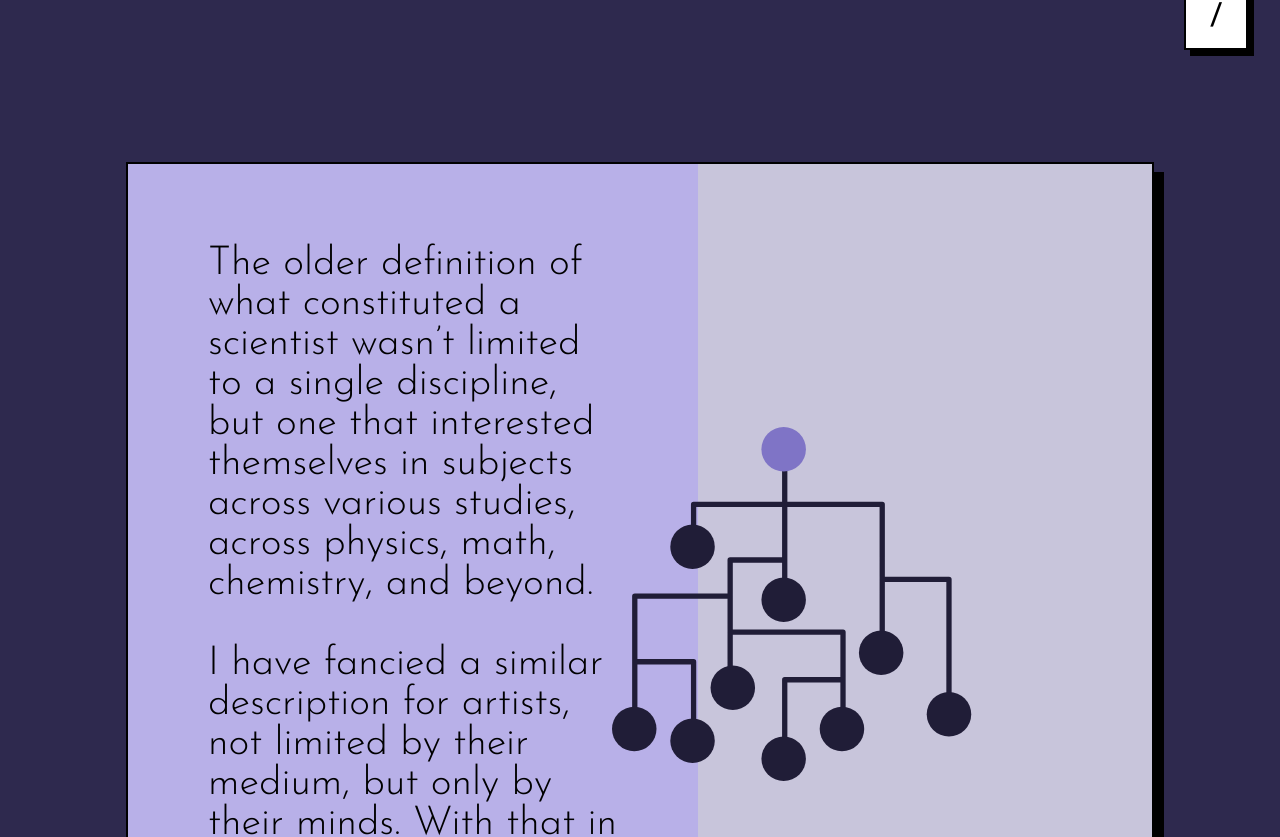
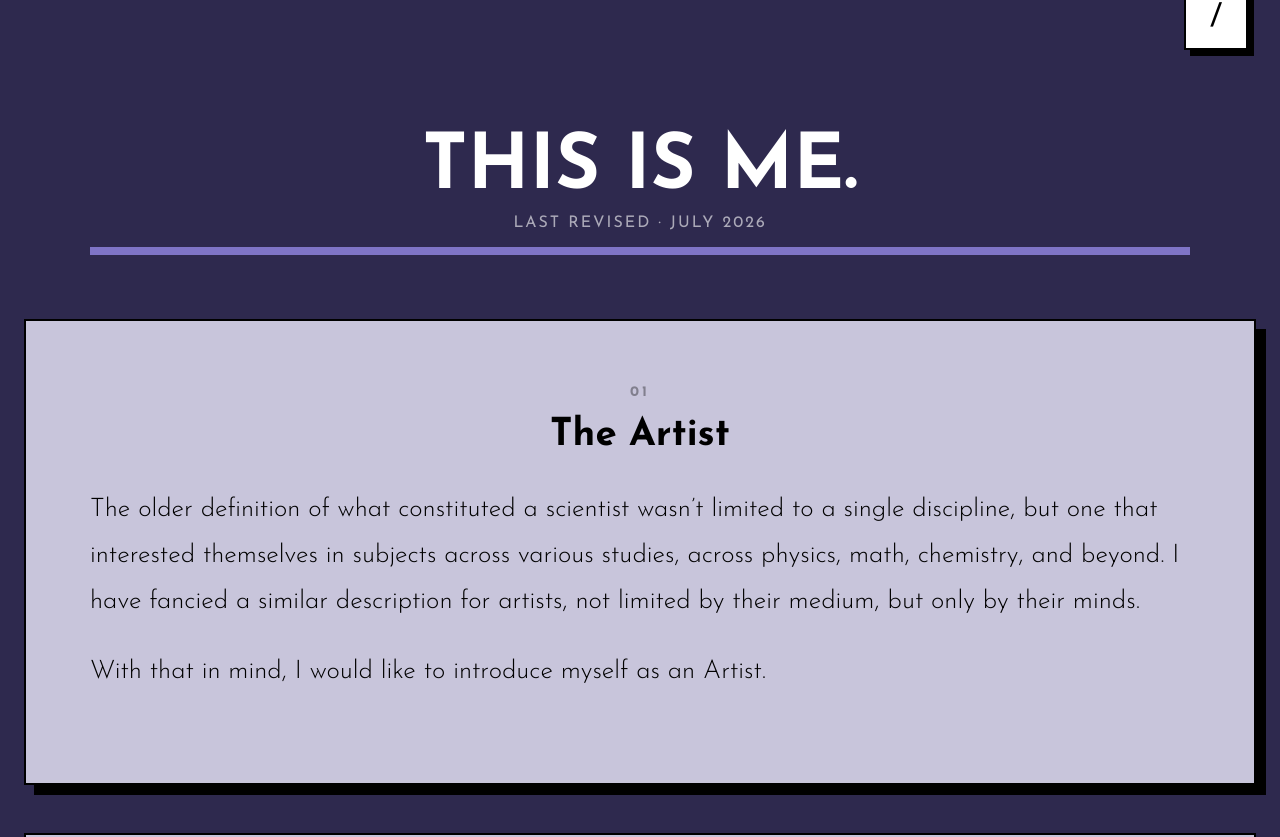
Before and after one commit to Sharatjacob2/main_website, a React (Create React App) app: page /about in a window 1280 px wide. Shown: the part 718-1555 px from the top of the page. Built offline with nearby package versions, Linux system fonts and the light colour scheme.

Commit message:
revamped the about page

```diff
--- /dev/null
+++ b/public/about.md
@@ -0,0 +1,23 @@
+# The Artist
+
+The older definition of what constituted a scientist wasn’t limited to a single discipline, but one that interested themselves in subjects across various studies, across physics, math, chemistry, and beyond. I have fancied a similar description for artists, not limited by their medium, but only by their minds.
+
+With that in mind, I would like to introduce myself as an Artist.
+
+***
+
+# How I Ended Up Here
+
+I am Sharat, a 23-year-old, with a taste for anything interesting that passes my way, a desire to make good stuff regardless of the medium, be it developer code, cells in an Excel sheet, animating frames, playing around in Figma, moving a circle in p5.js, silly resumes and websites, or drawing when the mood strikes.
+
+My efforts are currently steeped in AI Safety on multiple fronts, from creating explainers to running experiments on Google Colab to building interfaces around LLMs.
+
+***
+
+# What attracts me?
+
+I have dabbled in various possible careers throughout college, ranging from content creation to UI design, software development, and machine learning. Despite the rapid changes in career direction, I never regretted a single one.
+
+My core philosophy is an attraction to people who genuinely love what they do, especially when explaining their work lights them up.
+
+As mentioned above, I currently work in AI Alignment because I believe the problems are important—and because they're simply too much fun to ignore.
--- a/src/aboutPage/About.css
+++ b/src/aboutPage/About.css
@@ -1,96 +1,153 @@
 .About-Page{
-    min-height: 100%;
-    width: 100%;
-    overflow: hidden;
+
+    min-height:100vh;
+
+    overflow:hidden;
 }
 
-.about, .about-first{
-    width: 80%;
-    color: white;
-    position: relative;
-    left: 50%;
-    transform: translateX(-50%);
-    margin: 10vh 0vh;
-    font-weight: 300;
-    font-size: 5vh;
-    background-color:  #C8C5DB;
-    border: 2px solid black;
-    box-shadow: 10px 10px 0 black;
+/* ---------- Header ---------- */
+
+.about-header{
+
+    width:min(90%,1100px);
+
+    margin:3rem auto 1rem;
 }
 
-.about-first, .about-second{
-    justify-content:space-between;
-    display: flex;
+.about-heading{
+
+    color:white;
+
+    font-size:clamp(3rem,6vw,5rem);
+
+    font-weight:700;
 }
 
-.about-first-para,.about-second-para{
-    width: 40%;
-    display: inline-block;
+.about-updated{
+
+    color:white;
+
+    opacity:.6;
+
+    text-transform:uppercase;
+
+    letter-spacing:2px;
+
+    margin-top:.5rem;
 }
 
-.about-first-para, .about-third-para{
-    text-align: left;
-}
-.about-first-para,.about-second-para, .about-third-para{
-    padding: 10vh;
-    background-color: #b8b0e8;
-    color: black;
+.about-divider{
+
+    width:min(90%,1100px);
+
+    height:8px;
+
+    background:#7F74C6;
+
+    margin:0 auto 4rem;
 }
 
-.about-second-para{
-    text-align: right;
-    position: relative;
-    right: 0;
+/* ---------- Cards ---------- */
+
+.about-card{
+
+    width:min(90%,1100px);
+
+    margin:3rem auto;
+
+    padding:clamp(2rem,5vw,5rem);
+
+    background:#C8C5DB;
+
+    color:black;
+
+    border:2px solid black;
+
+    box-shadow:10px 10px 0 black;
+
+    transition:.18s ease;
+}
+
+.about-card:hover{
+
+    transform:translateY(-6px);
+
+    box-shadow:16px 16px 0 black;
+}
+
+/* ---------- Section Number ---------- */
+
+.section-number{
+
+    opacity:.35;
+
+    font-size:.9rem;
+
+    font-weight:700;
+
+    letter-spacing:3px;
+
+    margin-bottom:1rem;
+}
+
+/* ---------- Markdown ---------- */
+
+.about-card h1{
+
+    margin:0 0 2rem;
+
+    font-size:clamp(2rem,3vw,3rem);
+
+    transition:.2s;
+}
+
+.about-card:hover h1{
+
+    transform:translateX(8px);
+}
+
+.about-card p{
+
+    line-height:1.8;
+
+    margin-bottom:1.5rem;
+    text-align: left;
+    font-size: clamp(1.6rem, calc(1rem + 0.5vw), 2.4rem);
+    font-weight: 350;
+}
+
+.about-card ul{
+
+    margin-top:1rem;
+
+    padding-left:1.5rem;
+
+    line-height:1.8;
+
+    font-size:clamp(1.05rem,1rem+.4vw,1.35rem);
+}
+
+.about-card li{
+
+    margin-bottom:.5rem;
+}
+
+/* ---------- Mobile ---------- */
+
+@media(max-width:800px){
+
+    .about-card{
+
+        width:92%;
+
+        box-shadow:6px 6px 0 black;
+    }
+
+    .about-card:hover{
+
+        transform:none;
+
+        box-shadow:6px 6px 0 black;
+    }
 
 }
-
-.about-third-para{
-    position: relative;
-}
-
-.about-first-image{
-    display: inline-block;
-    position: relative;
-
-}
-
-.about-first-image-svg{
-    position: relative;
-    left: 0%;
-    top: 50%;
-    transform: translate(-50%, -50%);
-    height: 45vh;
-    width: 45vh;
-}
-
-.about-second-image-svg{
-    position: absolute;
-    bottom: 0;
-}
-.about-second-image{
-    position: relative;
-}
-.about-first{
-    position: relative;
-}
-
-
-@media (max-width: 800px) {
-    .about, .about-first{
-        font-size: 3.75vw;
-        margin: 5vw 0vh;
-    }
-
-    .about-second-image, .about-first-image{
-        display: none;
-    }
-
-    .about-first-para, .about-second-para{
-        width: 100%;
-        text-align: left;
-    }
-
-    .about-first-para,.about-second-para, .about-third-para{
-        padding: 10vw;
-    }
-}
--- a/src/aboutPage/About.js
+++ b/src/aboutPage/About.js
@@ -1,47 +1,97 @@
+import { useEffect, useState } from "react";
+import ReactMarkdown from "react-markdown";
+
 import TitleEffect from "../TitleEffect";
-import { ReactComponent as AboutF } from './ABOUT f.svg';
-import { ReactComponent as AboutB } from './ABOUTb.svg';
-import { ReactComponent as Sharat } from './SharatAboutPage.svg';
-import { ReactComponent as Artist } from './ArtistDef.svg';
-import { ReactComponent as SharatAbout } from './SharatAbout.svg';
+import { ReactComponent as AboutF } from "./ABOUT f.svg";
+import { ReactComponent as AboutB } from "./ABOUTb.svg";
+import { ReactComponent as Sharat } from "./SharatAboutPage.svg";
 
-import './About.css';
 import Footer from "../footer/Footer";
 
-const About = () => {
-  const title = { front: AboutF, back: AboutB, centre: Sharat, color: '#2E294E', top: -9.375, right: 15.625, display: 'none' };
-  document.body.classList.remove('hide-scrollbars');
+import "./About.css";
+
+function About() {
+
+    document.body.classList.remove("hide-scrollbars");
+
+    const title = {
+        front: AboutF,
+        back: AboutB,
+        centre: Sharat,
+        color: "#2E294E",
+        top: -9.375,
+        right: 15.625,
+        display: "none"
+    };
+
+    const [content, setContent] = useState("");
+
+    useEffect(() => {
+
+        window.scrollTo(0, 0);
+
+        fetch("/about.md")
+            .then(res => res.text())
+            .then(setContent);
+
+    }, []);
+
+    const sections = content
+        ? content.split("\n***\n")
+        : [];
 
     return (
-    <div className="About-Page" style={{ backgroundColor: '#2E294E' }}>
+
+        <div
+            className="About-Page"
+            style={{ backgroundColor: "#2E294E" }}
+        >
+
             <TitleEffect title={title} />
-      <div className="about-first">
-        <div className="about-first-para">The older definition of what constituted a scientist wasn’t limited to a single discipline,
-          but one that interested themselves in subjects across various studies, across physics, math, chemistry, and beyond.
 
-          <br /><br />I have fancied a similar description for artists, not limited by their medium, but only by their minds. With that in mind, I would like to introduce myself as an Artist.</div>
-        <div className="about-first-image">
-          <Artist className="about-first-image-svg" />
+            <div className="about-header">
+
+                <div className="about-heading">
+                    THIS IS ME.
                 </div>
+
+                <div className="about-updated">
+                    Last revised · July 2026
                 </div>
-      <div className="about about-second">
-        <div className="about-second-image">
-          <SharatAbout className="about-second-image-svg" />
+
             </div>
-        <div className="about-second-para">I am Sharat, a 23-year-old, with a taste for anything interesting that passes my way, a desire to make good stuff regardless of the medium, be it developer code, cells in an Excel Sheet, animating frames, playing around in Figma, moving a  circle in p5js, silly resumes and websites, and drawing when the mood strikes.
 
-          <br /><br />My efforts are currently steeped in AI Safety on multiple fronts, from creating explainers, to running up experiments on Google Colab, to creating interfaces around LLMs.</div>
+            <div className="about-divider" />
+
+            {sections.map((section, index) => (
+
+                <div
+                    key={index}
+                    className="about-card"
+                >
+
+                    <div className="section-number">
+
+                        {String(index + 1).padStart(2, "0")}
+
                     </div>
-      <div className="about">
-        <div className="about-third-para">I have dabbled in various possible careers in my time at college ranging from content creation to UI interface design to software development to working on ML models. Despite the rapid fluctuations in career choice, I never regretted a single one, and thoroughly enjoyed each junction.
 
-          <br /><br />My core philosophy is an attraction to individuals and organizations passionate about what they do and an enthusiasm that grabs them when you ask them to explain what is that they do. (Bonus points if it involves tackling a tricky problem, regardless of domain.)
+                    <ReactMarkdown>
 
-          <br /><br />As mentioned above, I currently work in AI alignment, a field dedicated to developing safe advanced artificial intelligence, because I believe the risks there are imminent (and also because the problems to solve are too much fun!). </div>
+                        {section}
+
+                    </ReactMarkdown>
+
                 </div>
-      <Footer color={'#7F74C6'} />
+
+            ))}
+
+            <Footer color="#7F74C6" />
+
         </div>
+
     );
+
 }
 
 export default About;
```
Lines whose indentation alone changed are shown as unchanged.
